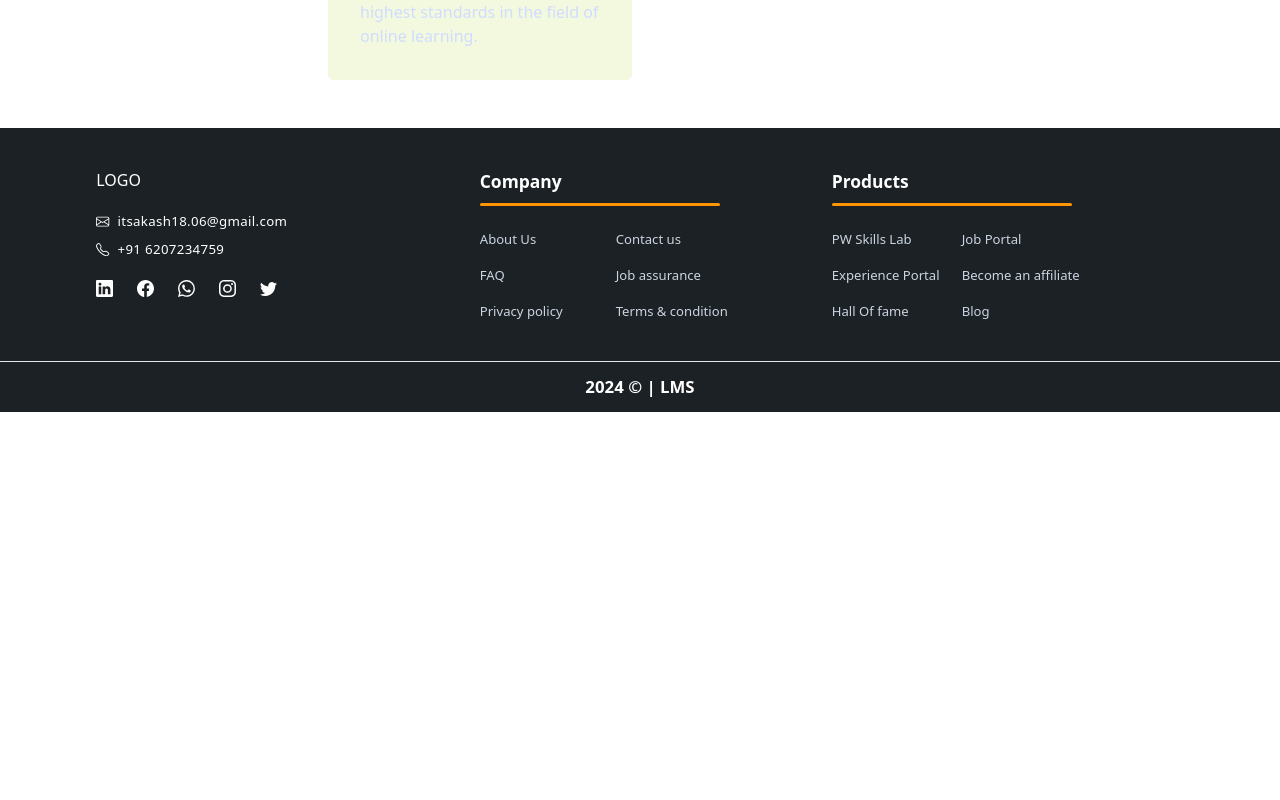
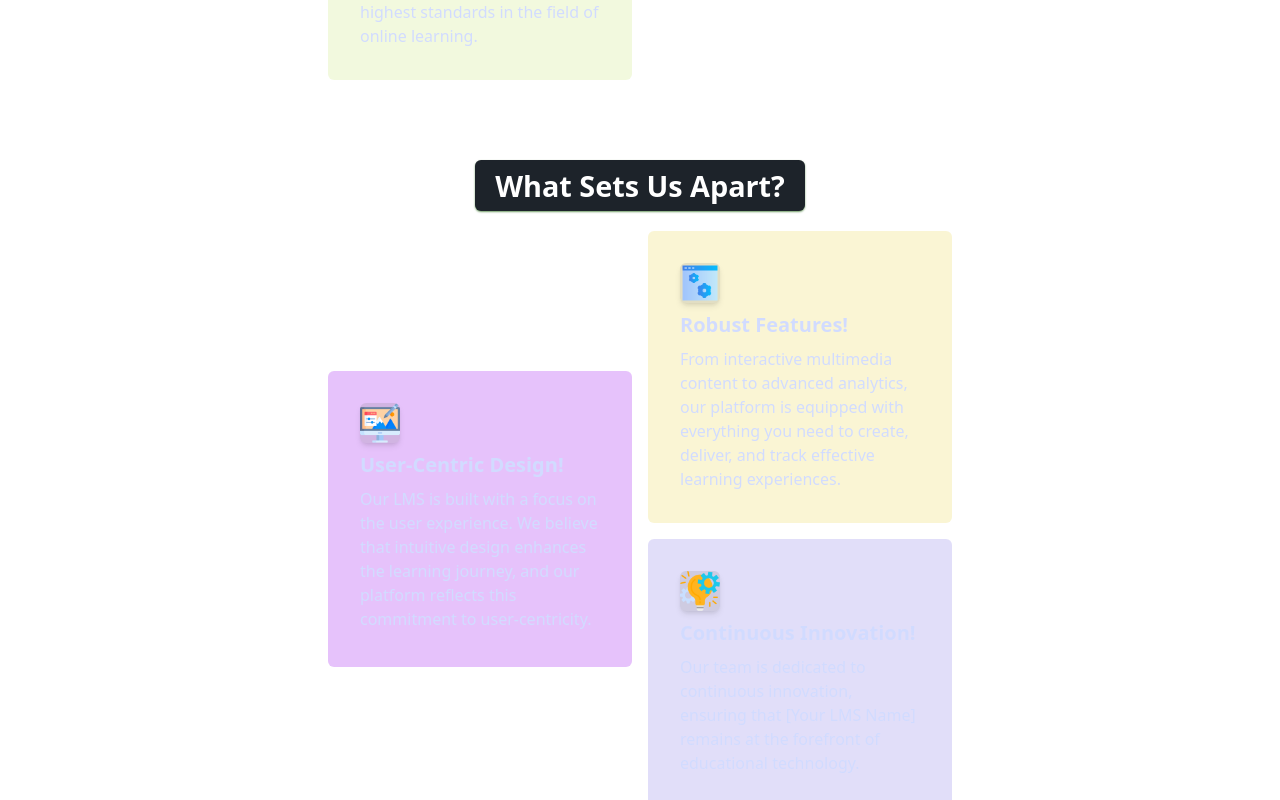
Before and after one commit to webakash1806/zenstudy, a React (Vite) app: page /LMS-Client/about in a window 1280 px wide. Shown: the part 1080-1880 px from the top of the page. Before the commit the page ends 1492 px from the top, so only its background shows below. Built offline with nearby package versions, Linux system fonts and the light colour scheme.

Commit message:
About us Page updated

```diff
--- a/src/Pages/AboutUs.jsx
+++ b/src/Pages/AboutUs.jsx
@@ -3,6 +3,8 @@ import React from 'react'
 import commmitmentImg from '../assets/commitment.png'
 import innovationImg from '../assets/innovative.png'
 import missionImg from '../assets/mission.png'
+import robustImg from '../assets/robust.png'
+import userCentricDesignImg from '../assets/userCentricDesign.png'
 import visionariesImg from '../assets/visionaries.png'
 import HomeLayout from '../Layouts/HomeLayout'
 
@@ -24,19 +26,19 @@ const AboutUs = () => {
                     </div>
                 </div>
                 <div className='flex flex-col items-center justify-center gap-2 text-white py-10'>
-                    <h1 className='text-[1.8rem] font-[610]  mb-3'>Who We Are?</h1>
+                    <h1 className='text-[1.8rem] font-[610]  mb-3 bg-[#1D232A] p-1 px-5 rounded-md shadow-sm shadow-[#99659b]'>Who We Are?</h1>
                     <div className='flex flex-col gap-2 md:gap-4 sm:flex-row items-center justify-center'>
                         <div className='flex flex-col gap-2 md:gap-4'>
                             <div className="card max-w-[19rem] rounded-md bg-[#d0faf3e5] text-primary-content">
                                 <div className="card-body">
-                                    <img src={visionariesImg} alt="" className='w-11 shadow-md rounded-md bg-[#80808034]' />
+                                    <img src={visionariesImg} alt="" className='w-10 shadow-md rounded-md bg-[#80808034]' />
                                     <h2 className="card-title">Visionaries!</h2>
                                     <p>We are a team of dedicated professionals who share a common vision - to revolutionize education through cutting-edge technology.</p>
                                 </div>
                             </div>
                             <div className="card max-w-[19rem] rounded-md bg-[#f1f9dbe5] text-primary-content">
                                 <div className="card-body">
-                                    <img src={commmitmentImg} alt="" className='w-11 shadow-md rounded-md bg-[#80808034]' />
+                                    <img src={commmitmentImg} alt="" className='w-10 shadow-md rounded-md bg-[#80808034]' />
                                     <h2 className="card-title">Commitment!</h2>
                                     <p>Driven by a commitment to excellence, we strive to set the highest standards in the field of online learning.</p>
                                 </div>
@@ -44,7 +46,7 @@ const AboutUs = () => {
                         </div>
                         <div className="card max-w-[19rem] rounded-md bg-[#dbddf9e5] text-primary-content h-[17rem] ">
                             <div className="card-body">
-                                <img src={innovationImg} alt="" className='w-11 shadow-md rounded-md bg-[#80808034]' />
+                                <img src={innovationImg} alt="" className='w-10 shadow-md rounded-md bg-[#80808034]' />
                                 <h2 className="card-title">Innovative!</h2>
                                 <p>We understand that every learner is unique, and that&#39;s why we offer a range of innovative solutions to cater to various learning styles.</p>
 
@@ -52,7 +54,36 @@ const AboutUs = () => {
                         </div>
                     </div>
                 </div>
+                <div className='flex flex-col items-center justify-center gap-2 text-white py-10'>
+                    <h1 className='text-[1.8rem] font-[610]  mb-3 bg-[#1D232A] p-1 px-5 rounded-md shadow-sm shadow-[#6f9b65]'>What Sets Us Apart?</h1>
+                    <div className='flex flex-col gap-2 md:gap-4 sm:flex-row items-center justify-center'>
+                        <div className="card max-w-[19rem] rounded-md bg-[#e6c2fbfb] text-primary-content h-[18.5rem] ">
+                            <div className="card-body">
+                                <img src={userCentricDesignImg} alt="" className='w-10 shadow-md rounded-md bg-[#80808034]' />
+                                <h2 className="card-title">User-Centric Design!</h2>
+                                <p>Our LMS is built with a focus on the user experience. We believe that intuitive design enhances the learning journey, and our platform reflects this commitment to user-centricity. </p>
 
+                            </div>
+                        </div>
+                        <div className='flex flex-col gap-2 md:gap-4'>
+                            <div className="card max-w-[19rem] rounded-md bg-[#faf4d0e5] text-primary-content">
+                                <div className="card-body">
+                                    <img src={robustImg} alt="" className='w-10 shadow-md rounded-md bg-[#80808034]' />
+                                    <h2 className="card-title">Robust Features!</h2>
+                                    <p>From interactive multimedia content to advanced analytics, our platform is equipped with everything you need to create, deliver, and track effective learning experiences.</p>
+                                </div>
+                            </div>
+                            <div className="card max-w-[19rem] rounded-md bg-[#dedbf9e5] text-primary-content">
+                                <div className="card-body">
+                                    <img src={innovationImg} alt="" className='w-10 shadow-md rounded-md bg-[#80808034]' />
+                                    <h2 className="card-title">Continuous Innovation!</h2>
+                                    <p>Our team is dedicated to continuous innovation, ensuring that [Your LMS Name] remains at the forefront of educational technology.</p>
+                                </div>
+                            </div>
+                        </div>
+
+                    </div>
+                </div>
             </div>
         </HomeLayout>
     )
```
Also changed, not shown: src/assets/robust.png (added), src/assets/userCentricDesign.png (added).
